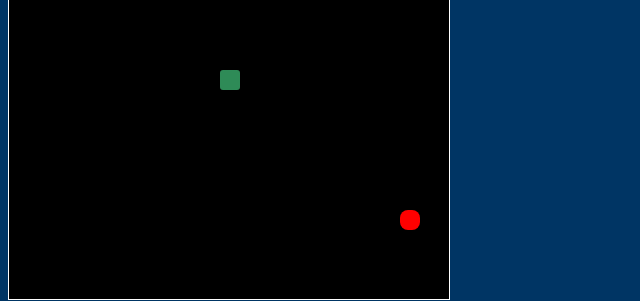
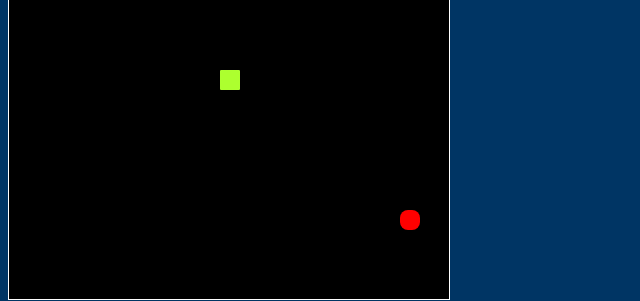
Before and after one commit to jgarro-MrG/jgarro-MrG.github.io, a plain HTML site: page asd-projects/snake/index.html in a window 1280 px wide. Shown: the part 150-451 px from the top of the page, 0-640 px from the left. Drawn offline with Linux system fonts and the light colour scheme.

Commit message:
finished snake game

```diff
--- a/asd-projects/snake/index.css
+++ b/asd-projects/snake/index.css
@@ -24,13 +24,13 @@ body {
 }
 
 .snake {
-  background-color: lightseagreen;
+  background-color: green;
   z-index: 2;
-  border-radius: 3px;
+  border-radius: 1px;
 }
 
 #snake-head {
-  background-color: seagreen;
+  background-color: greenyellow;
 }
 
 .apple {
--- a/asd-projects/snake/index.js
+++ b/asd-projects/snake/index.js
@@ -252,7 +252,11 @@ function hasCollidedWithSnake() {
   head and each part of the snake's body also knows its own row and column.
 
   */
-
+  for (var i = 1; i < snake.body.length; i++) {
+    if (snake.head.row === snake.body[i].row && snake.head.column === snake.body[i].column) {
+      return true;
+    }
+  }
   return false;
 }
 
@@ -368,6 +372,11 @@ function getRandomAvailablePosition() {
   while (!spaceIsAvailable) {
     randomPosition.column = Math.floor(Math.random() * COLUMNS);
     randomPosition.row = Math.floor(Math.random() * ROWS);
+    for (var i = 0; i < snake.body.length; i++) {
+      if (randomPosition.row === snake.body[i].row && randomPosition.column === snake.body[i].column) {
+        spaceIsAvailable = false;
+      }
+    }
     spaceIsAvailable = true;
 
     /*
@@ -375,6 +384,7 @@ function getRandomAvailablePosition() {
     not occupied by a snakeSquare in the snake's body. If it is then set
     spaceIsAvailable to false so that a new position is generated.
     */
+
   }
 
   return randomPosition;
```
Also changed, not shown: index.html (+3 -0 lines).
